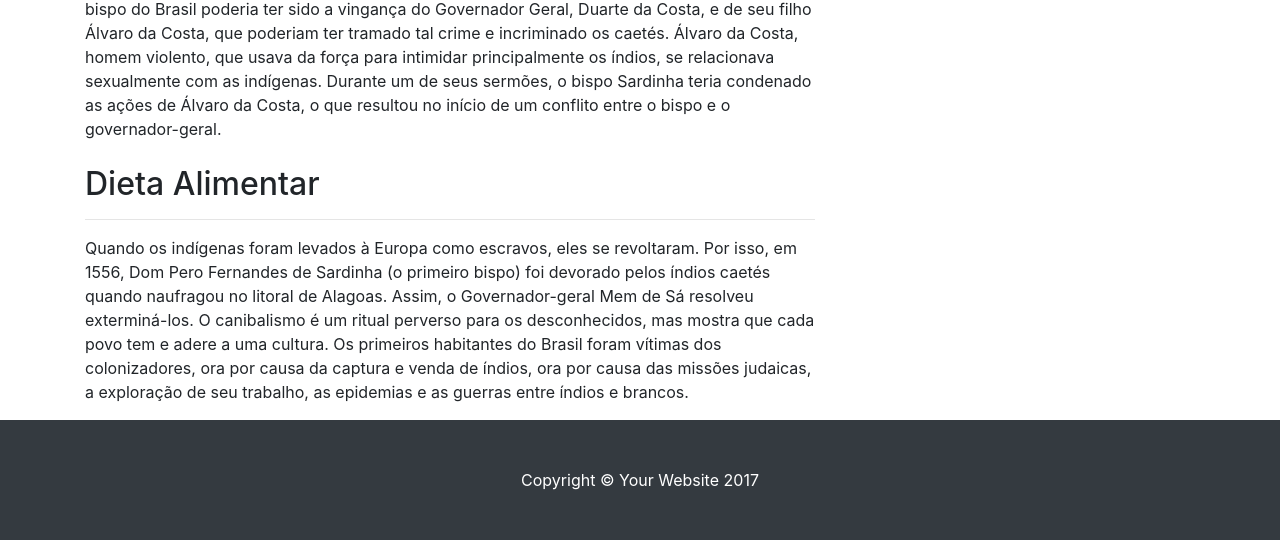
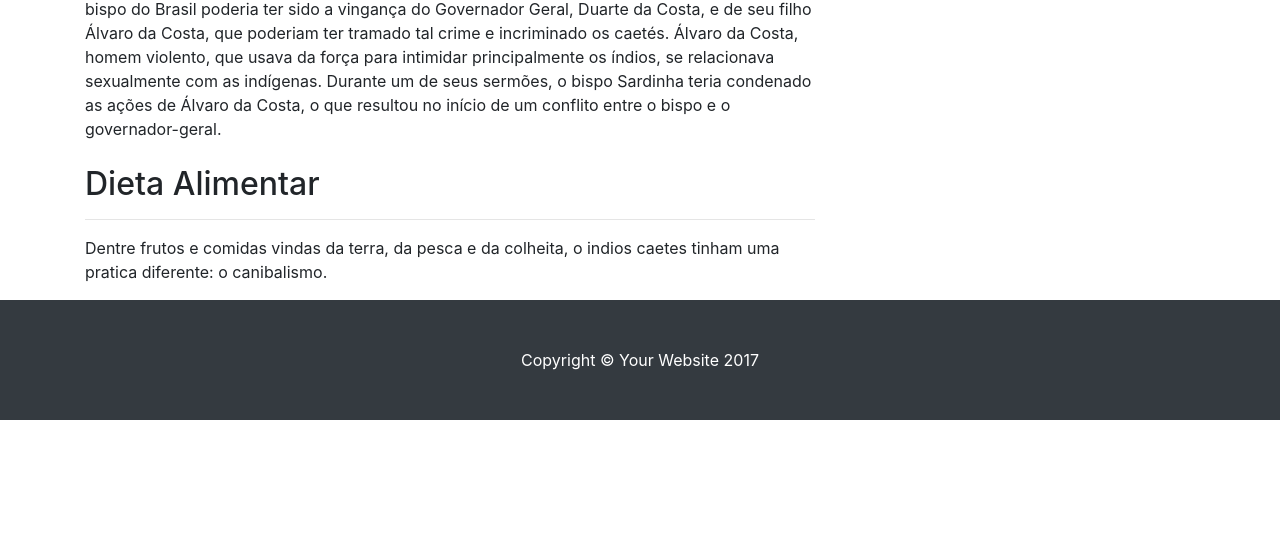
Before and after one commit to lucassa3/ProjetoFinalIndios, a Flask app: template templates/caetes.html in a window 1280 px wide. Shown: the part 3062-3602 px from the top of the page. After the commit the page ends 3482 px from the top, so only its background shows below. Run offline with Flask 2, Linux system fonts and the light colour scheme; the template is opened without the code that fills it, so the values that code supplies are empty.

Commit message:
correcao canibalismo caetes

```diff
--- a/templates/caetes.html
+++ b/templates/caetes.html
@@ -91,9 +91,7 @@
               </p>
 
           <h2 class="mt-4">Dieta Alimentar</h2><hr>
-            <p>Quando os indígenas foram levados à Europa como escravos, eles se revoltaram. Por isso, em 1556, Dom Pero Fernandes de Sardinha (o primeiro bispo) foi devorado pelos índios caetés quando naufragou no litoral de Alagoas. Assim, o Governador-geral Mem de Sá resolveu exterminá-los.
-
-            O canibalismo é um ritual perverso para os desconhecidos, mas mostra que cada povo tem e adere a uma cultura. Os primeiros habitantes do Brasil foram vítimas dos colonizadores, ora por causa da captura e venda de índios, ora por causa das missões judaicas, a exploração de seu trabalho, as epidemias e as guerras entre índios e brancos.
+            <p> Dentre frutos e comidas vindas da terra, da pesca e da colheita, o indios caetes tinham uma pratica diferente: o canibalismo.
 
 
 
```
